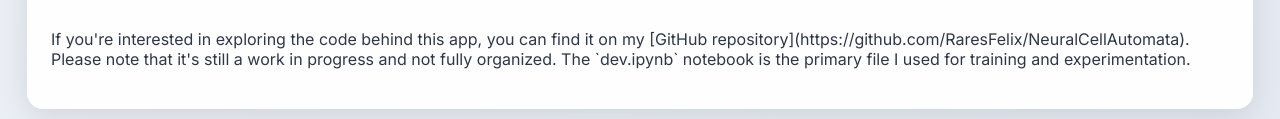
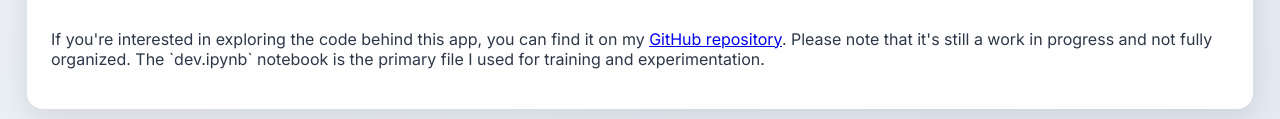
Before and after one commit to RaresFelix/neural_cellular_automata_app, a website: page index.html in a window 1280 px wide. Shown: the part 2145-2264 px from the top of the page. Drawn offline with Linux system fonts and the light colour scheme.

Commit message:
Update GitHub repository link

```diff
--- a/index.html
+++ b/index.html
@@ -120,7 +120,7 @@
 
         <p>I learned a lot while implementing this in PyTorch. Initializing the model with zero weights and weight decay (which the article recommended), both seemed to stop the model from learning. Adding noise at each step improved the models' temporal robustness; they became more resilient over time. Currently, only the mushroom model incorporates this, demonstrating strong reactions to extensive damage.</p>
 
-        <p>If you're interested in exploring the code behind this app, you can find it on my [GitHub repository](https://github.com/RaresFelix/NeuralCellAutomata). Please note that it's still a work in progress and not fully organized. The `dev.ipynb` notebook is the primary file I used for training and experimentation.</p>
+        <p>If you're interested in exploring the code behind this app, you can find it on my <a href="https://github.com/RaresFelix/NeuralCellAutomata" target="_blank">GitHub repository</a>. Please note that it's still a work in progress and not fully organized. The `dev.ipynb` notebook is the primary file I used for training and experimentation.</p>
 
     </div>
 
```
